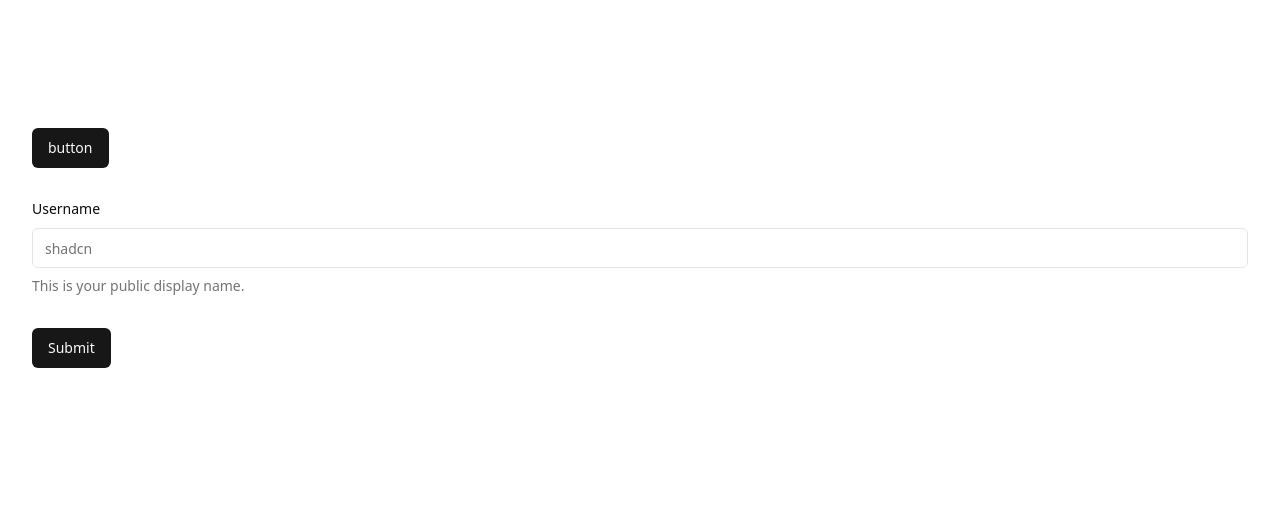
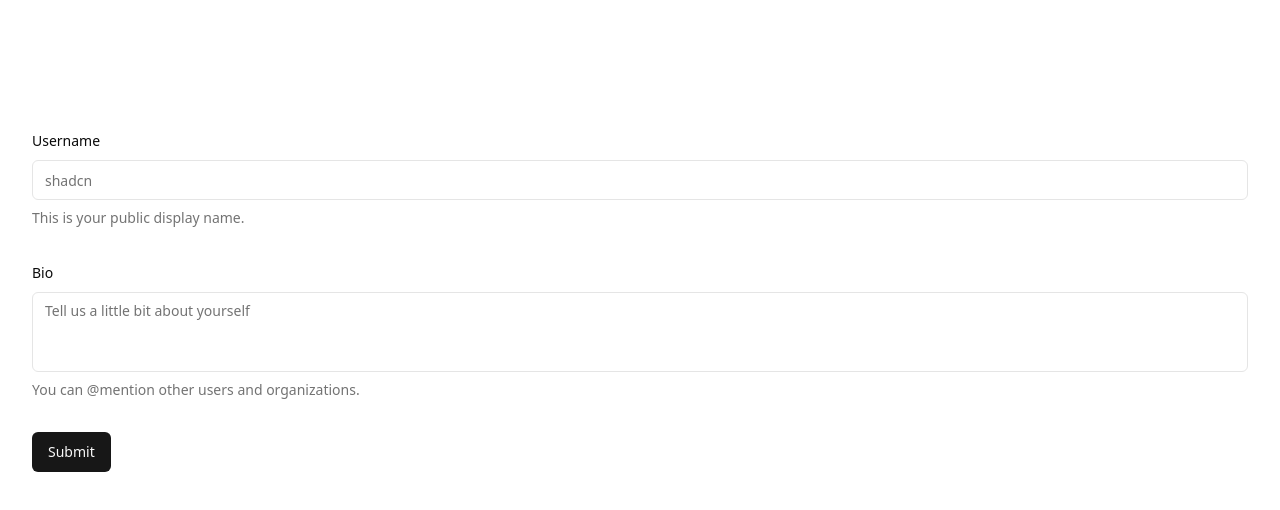
Before and after one commit to Nexters/daily-phrase-web, a React app in the folder packages/back-office/: page / in a window 1280 px wide. Built offline with nearby package versions, Linux system fonts and the light colour scheme.

Commit message:
chore: shadcn-ui textarea

```diff
--- a/packages/back-office/src/app/page.tsx
+++ b/packages/back-office/src/app/page.tsx
@@ -1,10 +1,8 @@
-import { Button } from '~/components/ui/button';
 import { ProfileForm } from '~/components/form-example';
 
 export default function Page() {
   return (
     <div className='pt-32 space-y-7'>
-      <Button>button</Button>
       <ProfileForm></ProfileForm>
     </div>
   );
--- a/packages/back-office/src/components/form-example.tsx
+++ b/packages/back-office/src/components/form-example.tsx
@@ -16,11 +16,20 @@ import {
   FormMessage,
 } from '~/components/ui/form';
 import { Input } from '~/components/ui/input';
+import { Textarea } from './ui/textarea';
 
 const formSchema = z.object({
   username: z.string().min(2, {
     message: 'Username must be at least 2 characters.',
   }),
+  bio: z
+    .string()
+    .min(10, {
+      message: 'Bio must be at least 10 characters.',
+    })
+    .max(160, {
+      message: 'Bio must not be longer than 30 characters.',
+    }),
 });
 
 export function ProfileForm() {
@@ -29,6 +38,7 @@ export function ProfileForm() {
     resolver: zodResolver(formSchema),
     defaultValues: {
       username: '',
+      bio: '',
     },
   });
 
@@ -56,6 +66,26 @@ export function ProfileForm() {
             </FormItem>
           )}
         />
+        <FormField
+          control={form.control}
+          name='bio'
+          render={({ field }) => (
+            <FormItem>
+              <FormLabel>Bio</FormLabel>
+              <FormControl>
+                <Textarea
+                  placeholder='Tell us a little bit about yourself'
+                  className='resize-none'
+                  {...field}
+                />
+              </FormControl>
+              <FormDescription>
+                You can <span>@mention</span> other users and organizations.
+              </FormDescription>
+              <FormMessage />
+            </FormItem>
+          )}
+        />
         <Button type='submit'>Submit</Button>
       </form>
     </Form>
--- /dev/null
+++ b/packages/back-office/src/components/ui/textarea.tsx
@@ -0,0 +1,23 @@
+import * as React from 'react';
+
+import { cn } from 'src/libs/utils';
+
+export interface TextareaProps extends React.TextareaHTMLAttributes<HTMLTextAreaElement> {}
+
+const Textarea = React.forwardRef<HTMLTextAreaElement, TextareaProps>(
+  ({ className, ...props }, ref) => {
+    return (
+      <textarea
+        className={cn(
+          'flex min-h-[80px] w-full rounded-md border border-input bg-background px-3 py-2 text-sm ring-offset-background placeholder:text-muted-foreground focus-visible:outline-none focus-visible:ring-2 focus-visible:ring-ring focus-visible:ring-offset-2 disabled:cursor-not-allowed disabled:opacity-50',
+          className,
+        )}
+        ref={ref}
+        {...props}
+      />
+    );
+  },
+);
+Textarea.displayName = 'Textarea';
+
+export { Textarea };
```
